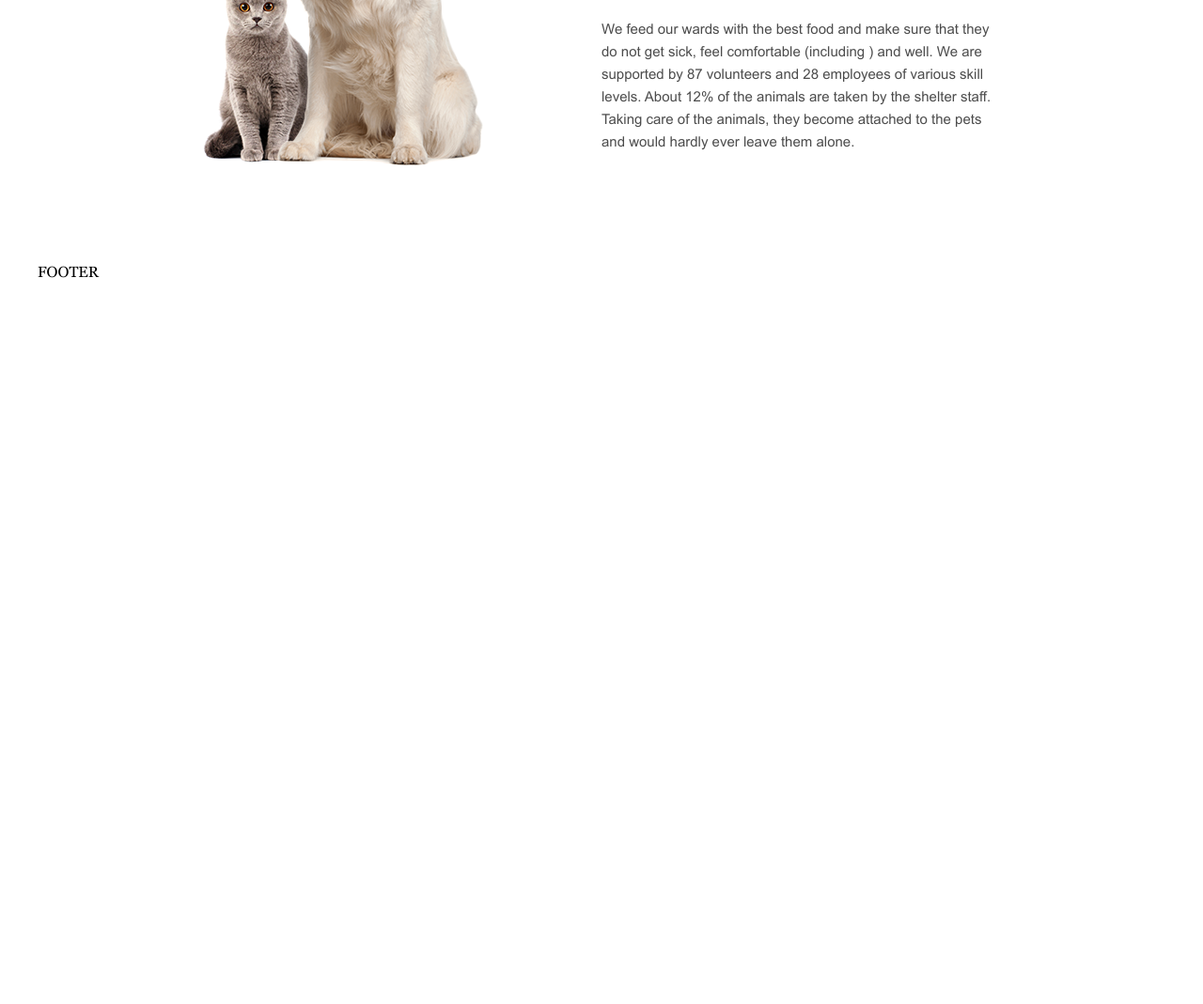
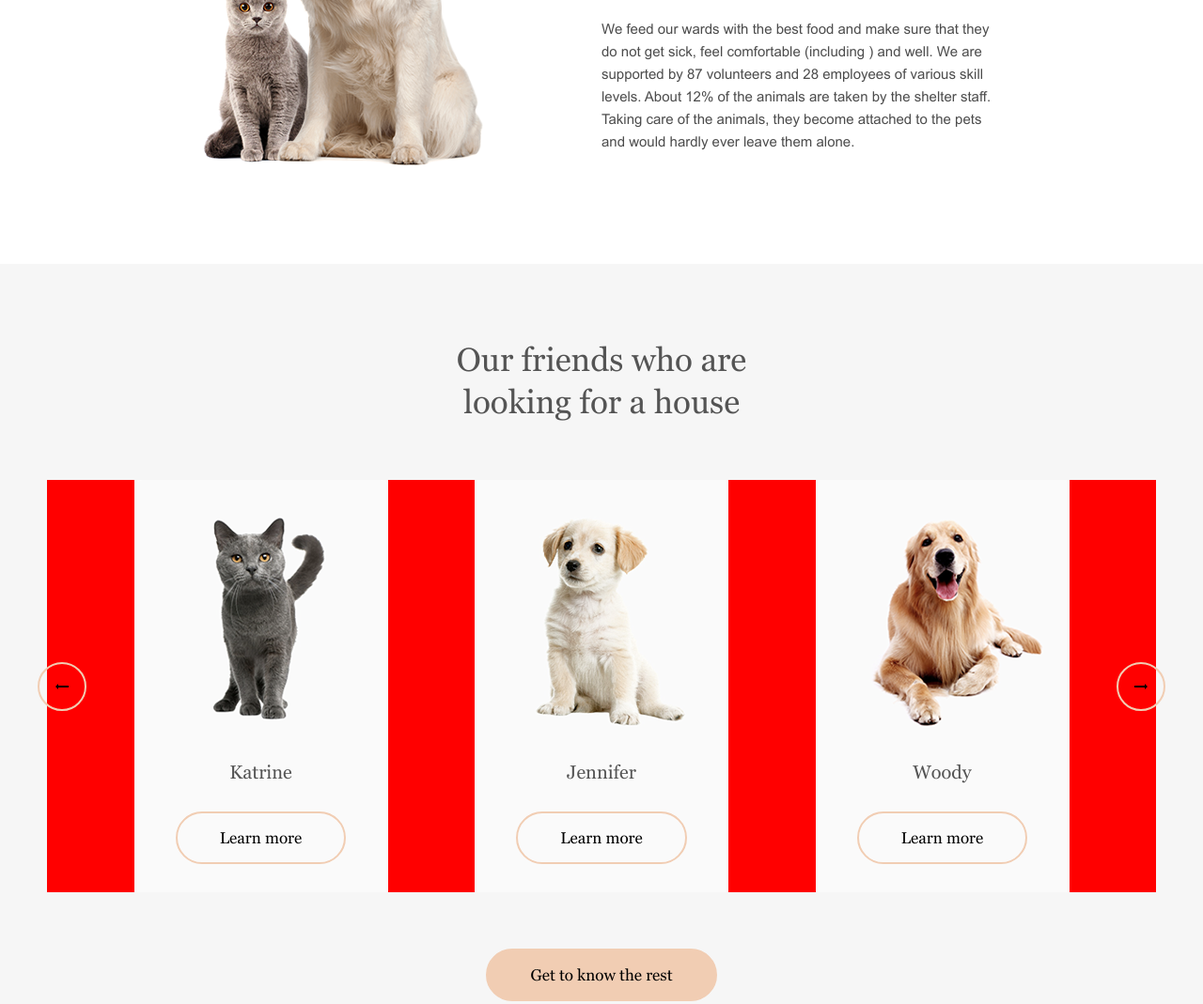
Before and after one commit to yygthb/-rsschool-stage1, a website built with webpack: page shelter/src/index.html in a window 1280 px wide. Shown: the part 1217-2286 px from the top of the page at 94% size. Before the commit the page ends 1517 px from the top, so only its background shows below. Built offline with nearby package versions, Linux system fonts and the light colour scheme.

Commit message:
feat: add pets-article on index page

```diff
--- a/shelter/src/assets/scss/base/_variables.scss
+++ b/shelter/src/assets/scss/base/_variables.scss
@@ -3,7 +3,7 @@ $color-primary-light: #fddcc4;
 
 $color-light-xl: #fff;
 $color-light-l: #f6f6f6;
-$color-light-l: #fafafa;
+$color-light-s: #fafafa;
 
 $color-dark-s: #cdcdcd;
 $color-dark-m: #b2b2b2;
--- a/shelter/src/assets/scss/components/_all.scss
+++ b/shelter/src/assets/scss/components/_all.scss
@@ -1 +1,2 @@
 @import "button";
+@import "control";
--- /dev/null
+++ b/shelter/src/assets/scss/components/_control.scss
@@ -0,0 +1,24 @@
+.control {
+  display: block;
+  width: 52px;
+  height: 52px;
+  border: 2px solid $color-primary;
+  border-radius: 50%;
+  background-color: transparent;
+
+  .svg {
+    fill: $color-dark-xl;
+  }
+
+  &__svg-arrow {
+    display: block;
+    width: 14px;
+    height: 6px;
+    margin: auto;
+  }
+
+  &:hover {
+    background-color: $color-primary;
+    cursor: pointer;
+  }
+}
--- a/shelter/src/assets/scss/layout/_article.scss
+++ b/shelter/src/assets/scss/layout/_article.scss
@@ -1,5 +1,5 @@
 .article {
-  margin: 80px 0 100px;
+  padding: 80px 0 100px;
 
   .article__title {
     font-size: 35px;
--- a/shelter/src/assets/scss/pages/index.scss
+++ b/shelter/src/assets/scss/pages/index.scss
@@ -70,4 +70,72 @@ body.index {
       }
     }
   }
+
+  .article__pets {
+    background-color: $color-light-l;
+  }
+
+  .pets__container {
+    display: flex;
+    flex-direction: column;
+    align-items: center;
+
+    .article__title {
+      width: 400px;
+      margin-bottom: 60px;
+      text-align: center;
+    }
+
+    .pets__slider {
+      margin-bottom: 60px;
+    }
+
+    .slider {
+      position: relative;
+      width: 100%;
+
+      .slider__container {
+        max-width: 1180px;
+        margin: 0 auto;
+        display: flex;
+        justify-content: space-evenly;
+        background-color: red;
+      }
+
+      .slider__control {
+        position: absolute;
+        top: 50%;
+        transform: translateY(-50%);
+
+        &-next {
+          right: 0;
+        }
+      }
+
+      .slider__item {
+        width: 270px;
+        display: flex;
+        flex-direction: column;
+        align-items: center;
+        background-color: $color-light-s;
+
+        .pets__img {
+          display: block;
+          width: 100%;
+          margin-bottom: 30px;
+        }
+
+        .pets__name {
+          margin-bottom: 30px;
+          font-size: 20px;
+          line-height: 23px;
+          color: $color-dark-l;
+        }
+
+        .button {
+          margin-bottom: 30px;
+        }
+      }
+    }
+  }
 }
--- a/shelter/src/index.html
+++ b/shelter/src/index.html
@@ -93,6 +93,64 @@
           </div>
         </div>
       </article>
+
+      <article class="article article__pets">
+        <div class="container">
+          <div class="pets__container">
+            <h2 class="article__title">
+              Our friends who are looking for a house
+            </h2>
+            <div class="pets__slider slider">
+              <button class="control slider__control slider__control-prev">
+                <svg class="control__svg-arrow">
+                  <use
+                    xlink:href="./assets/img/svg/sprite.svg#arrow-left"
+                  ></use>
+                </svg>
+              </button>
+              <div class="slider__container">
+                <div class="slider__item">
+                  <img
+                    src="./assets/img/pets/pets-katrine.png"
+                    alt="cat photo"
+                    class="pets__img"
+                  />
+                  <h4 class="pets__name">Katrine</h4>
+                  <button class="button secondary">Learn more</button>
+                </div>
+                <div class="slider__item">
+                  <img
+                    src="./assets/img/pets/pets-jennifer.png"
+                    alt="puppy photo"
+                    class="pets__img"
+                  />
+                  <h4 class="pets__name">Jennifer</h4>
+                  <button class="button secondary">Learn more</button>
+                </div>
+                <div class="slider__item">
+                  <img
+                    src="./assets/img/pets/pets-woody.png"
+                    alt="dog photo"
+                    class="pets__img"
+                  />
+                  <h4 class="pets__name">Woody</h4>
+                  <button class="button secondary">Learn more</button>
+                </div>
+              </div>
+              <button class="control slider__control slider__control-next">
+                <svg class="control__svg-arrow">
+                  <use
+                    xlink:href="./assets/img/svg/sprite.svg#arrow-right"
+                  ></use>
+                </svg>
+              </button>
+            </div>
+            <a href="./pets.html" class="button pets__link"
+              >Get to know the rest</a
+            >
+          </div>
+        </div>
+      </article>
     </main>
 
     <footer class="footer">
```
Also changed, not shown: shelter/src/assets/img/pets/pets-jennifer.png (added), shelter/src/assets/img/pets/pets-katrine.png (added), shelter/src/assets/img/pets/pets-woody.png (added), shelter/src/assets/img/svg/sprite.svg (added).
